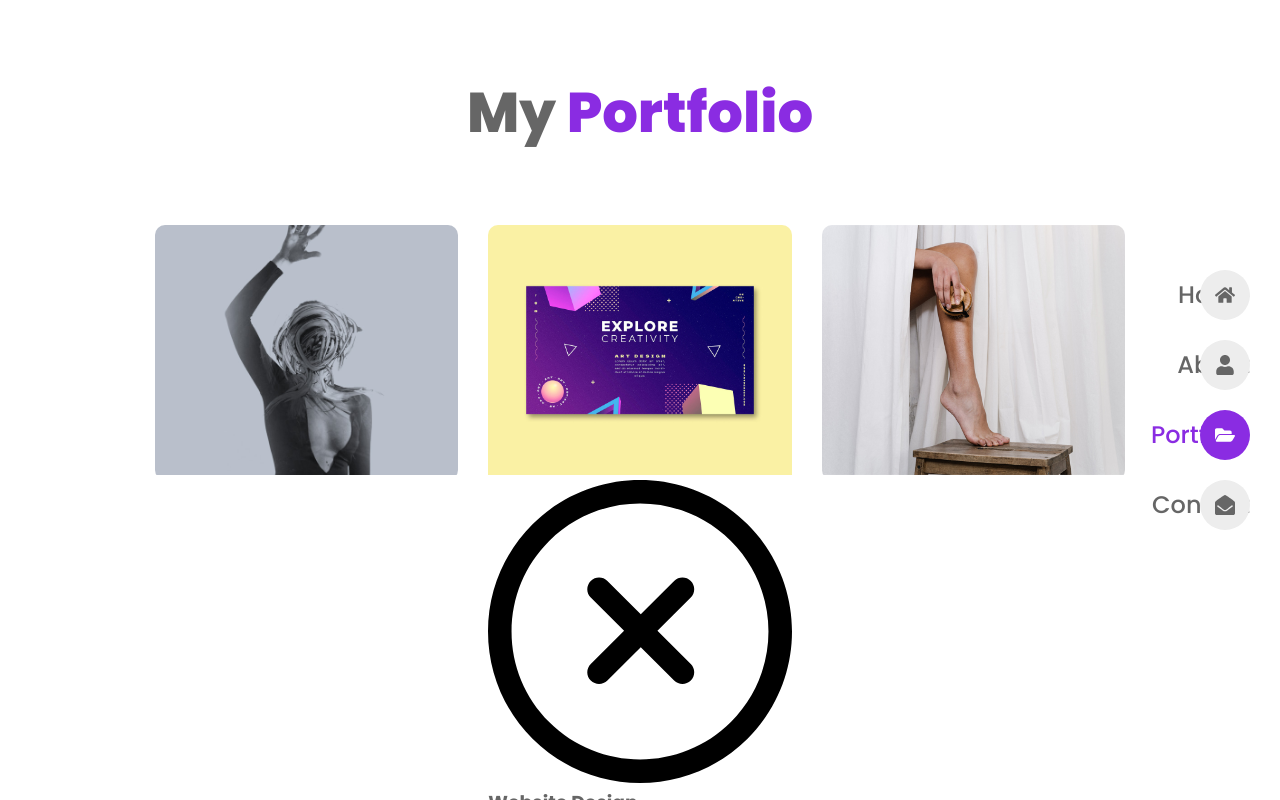
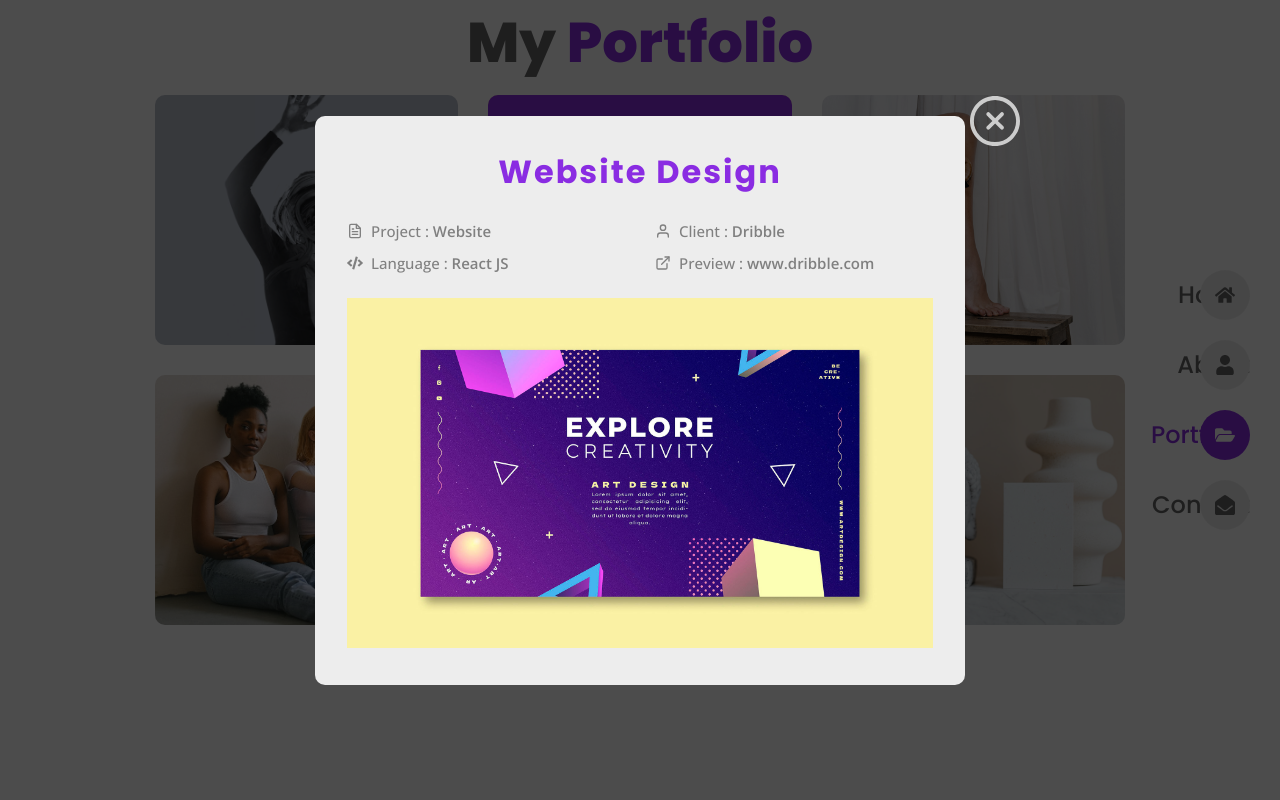
Before and after one commit to kanishkadeo27/React-Portfolio, a React (Vite) app: page /portfolio in a window 1280 px wide. Both pictures are taken after a click on the element "Website Design". Shown: the top 800 px of the page. Built offline with nearby package versions, Linux system fonts and the light colour scheme.

Commit message:
portfolio page done

```diff
--- a/src/components/PortfolioItem.jsx
+++ b/src/components/PortfolioItem.jsx
@@ -1,35 +1,37 @@
-import React,{useState} from "react";
+import React, { useState } from "react";
 import Close from "../assets/close.svg";
 
 const PortfolioItem = ({ img, title, details }) => {
-  const [model,setModel] = useState(false);
+  const [model, setModel] = useState(false);
 
-  const toggleModel=()=>{
+  const toggleModel = () => {
     setModel(!model);
-  }
+  };
   return (
-    <div>
+    <>
       <div className="portfolio__item">
         <img src={img} alt="" className="portfolio__img" />
+
         <div className="portfolio__hover" onClick={toggleModel}>
           <h3 className="portfolio__title">{title}</h3>
         </div>
+
         {model && (
           <div className="portfolio__model">
             <div className="portfolio-model-content">
-            <img src={Close} alt="model" className="model__close" />
+              <img src={Close} alt="model" className="model__close" onClick={toggleModel}/>
               <h3 className="model__title">{title}</h3>
 
               <ul className="model_list grid">
                 {details.map(({ icon, title, desc }, index) => {
                   return (
-                  <div key={index} className="model__item">
+                    <li key={index} className="model__item">
                       <span className="item__icon">{icon}</span>
                       <div>
                         <span className="item__title">{title}</span>
-                      <span className="item__desc">{desc}</span>
+                        <span className="item__details">{desc}</span>
                       </div>
-                  </div>
+                    </li>
                   );
                 })}
               </ul>
@@ -39,7 +41,7 @@
           </div>
         )}
       </div>
-    </div>
+    </>
   );
 };
 
--- a/src/pages/portfolio/portfolio.css
+++ b/src/pages/portfolio/portfolio.css
@@ -1,19 +1,25 @@
-.portfolio__container{
-    grid-template-columns: repeat(3,1fr);
+.portfolio {
+    padding-block: 0 !important;
 }
-
-.portfolio__item{
+.section__title{
+    margin-bottom: 10px !important;
+}
+.portfolio__container {
+  grid-template-columns: repeat(3, 1fr);
+}
+.portfolio__item {
   position: relative;
   border-radius: 10px;
   overflow: hidden;
   cursor: pointer;
 }
-.portfolio__img{
+.portfolio__img {
   height: 250px;
   width: 100%;
   object-fit: cover;
+  vertical-align: middle;
 }
-.portfolio__hover{
+.portfolio__hover {
   background-color: var(--first-color);
   position: absolute;
   inset: 0;
@@ -22,16 +28,75 @@
   opacity: 0;
   transition: all 0.5s ease;
 }
-.portfolio__title{
+.portfolio__item:hover .portfolio__hover {
+  opacity: 1;
+}
+.portfolio__title {
   color: var(--text-white);
   font-size: var(--large-font-size);
   font-weight: var(--weight-500);
+  transform: translateY(-20px);
+  transition: all 0.5s ease;
 }
-/* .portfolio__model{
+.portfolio__item:hover .portfolio__title {
+  transform: translateY(0);
+}
+.portfolio__model {
   position: fixed;
   inset: 0;
   background-color: hsla(0, 0%, 0%, 0.7);
+  z-index: 1000;
+  display: grid;
+  place-items: center;
+  padding: 15px;
 }
-.model__close{
+.portfolio-model-content {
+  background-color: var(--container-color);
+  max-width: 650px;
+  width: 100%;
+  padding: 32px;
+  border-radius: 10px;
+  position: relative;
+}
+.model__close {
+  position: absolute;
+  top: -3.5%;
+  right: -8.5%;
+  height: 50px;
   width: 50px;
-} */
+  filter: invert(0.8);
+}
+
+.model__title {
+  text-align: center;
+  color: var(--first-color);
+  font-size: var(--h2-font-size);
+  letter-spacing: 2px;
+  margin-bottom: 24px;
+}
+.model_list {
+  grid-template-columns: repeat(2, 1fr);
+  row-gap: 10px;
+  margin-bottom: 24px;
+}
+.model__item {
+  display: flex;
+  align-items: center;
+  column-gap: 8px;
+}
+.item__icon {
+  display: flex;
+}
+.item__title,
+.item__details {
+  color: var(-title-color);
+  font-size: var(--small-font-size);
+}
+.item__details {
+  font-weight: var(--weight-600);
+}
+.model__img {
+  width: 100%;
+  height: 350px;
+  object-fit: cover;
+}
```
Lines whose indentation alone changed are shown as unchanged.
